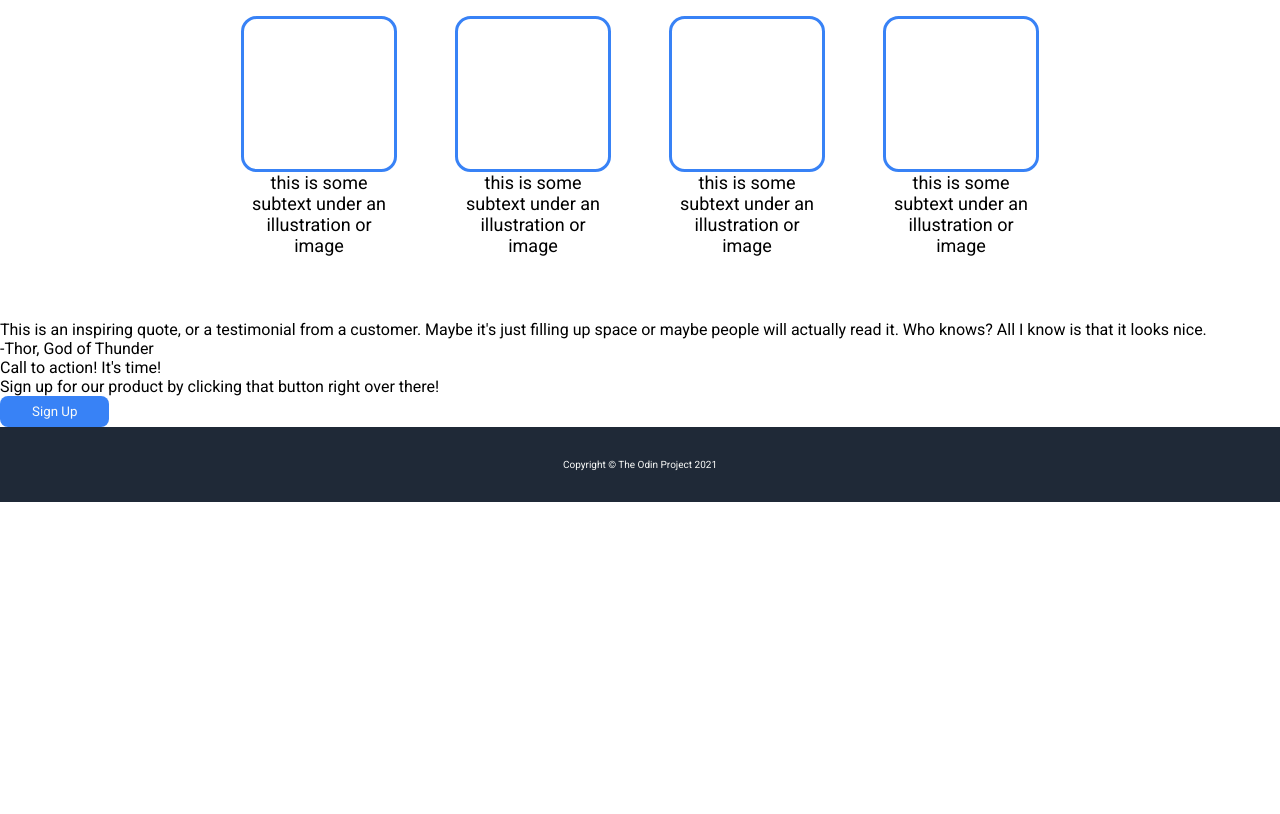
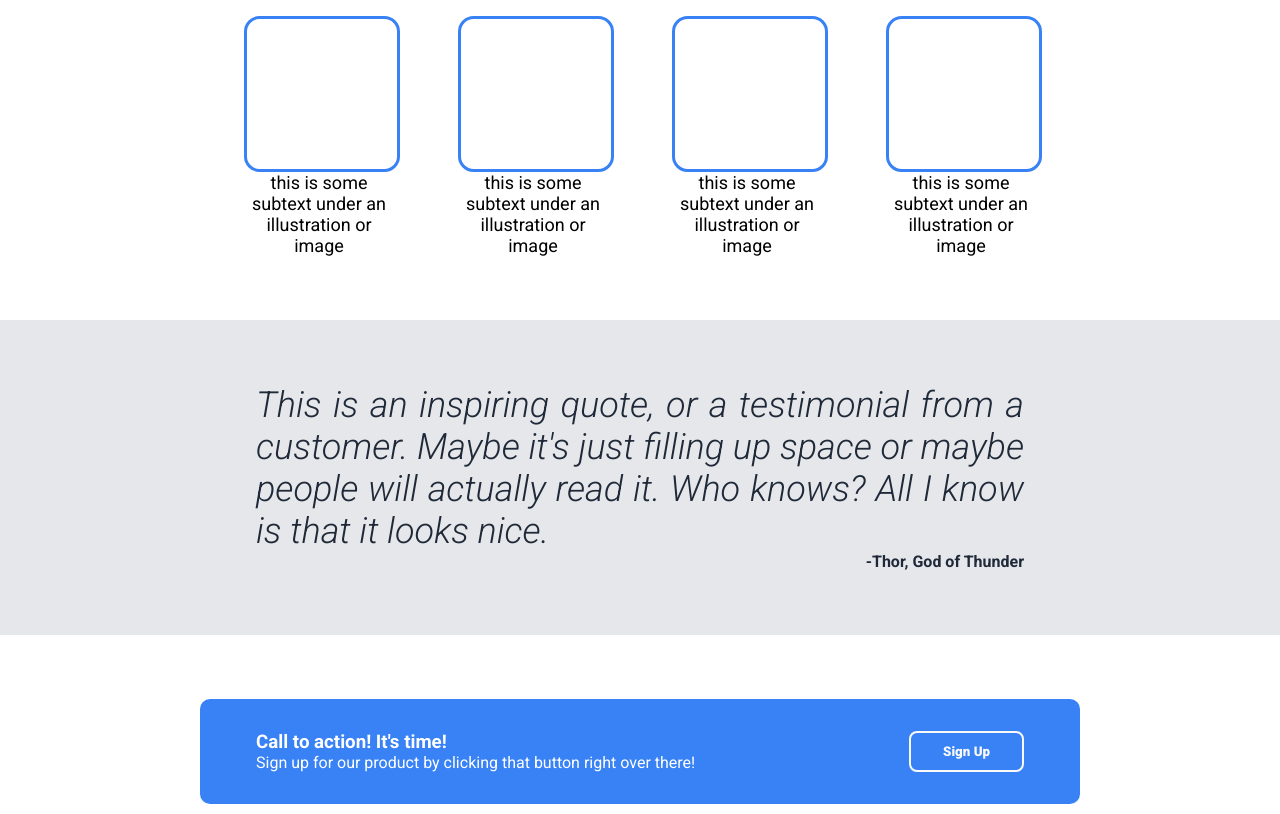
Before and after one commit to giraen/odin_landingpage, a plain HTML site: page index.html in a window 1280 px wide. Shown: the part 568-1382 px from the top of the page. Before the commit the page ends 1070 px from the top, so only its background shows below. Drawn offline with Linux system fonts and the light colour scheme.

Commit message:
Finished the CSS
Made the code a few lines shorter by combining CSS properties of elements that repeats.

```diff
--- a/index.html
+++ b/index.html
@@ -58,14 +58,14 @@
     </div>
 
     <div id="quote-container">
-        <p class="quote">This is an inspiring quote, or a testimonial from a customer. Maybe it's just filling up space or maybe people will actually read it. Who knows? All I know is that it looks nice.</p>
+        <p class="quote-text">This is an inspiring quote, or a testimonial from a customer. Maybe it's just filling up space or maybe people will actually read it. Who knows? All I know is that it looks nice.</p>
 
         <p class="quote-name">-Thor, God of Thunder</p>
     </div>
 
     <div id="signup-container">
         <div class="signup-left">
-            <p class="signup-header">Call to action! It's time!</p>
+            <h3 class="signup-header">Call to action! It's time!</h3>
 
             <p class="signup-desc">Sign up for our product by clicking that button right over there!</p>
         </div>
--- a/style/style.css
+++ b/style/style.css
@@ -30,7 +30,7 @@ li {
     justify-content: center;
 }
 
-body, #info-container {
+body, #info-container, .card, #quote-container {
     display: flex;
     flex-direction: column;
 }
@@ -42,7 +42,7 @@ body, #info-container {
     display: flex;
 }
 
-#header-container {
+#header-container, #signup-container {
     justify-content: space-between;
 }
 
@@ -74,20 +74,26 @@ p.main-desc {
     margin: 0 0 8px 0;
 }
 
+#signup-container, button {
+    background-color: #3882f6;
+}
+
 button {
-    background-color: #3882f6;
     border-radius: 8px;
     padding: 8px 32px;
     border: none;
+    font-weight: 900;
 }
 
 #info-container {
     margin: 32px 0;
     padding: 0 256px;
     align-items: center;
+
+    text-align: center;
 }
 
-.card-container, .card {
+.card-container{
     display: flex;
 }
 
@@ -97,9 +103,6 @@ button {
 }
 
 .card {
-    flex-direction: column;
-    align-items: center;
-
     width: 150px;
     text-align: center;
     font-size: 18px;
@@ -112,7 +115,37 @@ button {
     border-radius: 10%;
 }
 
+#quote-container {
+    background-color: #e5e7eb;
+    padding: 64px 256px;
+}
 
+.quote-text {
+    font-style: italic;
+    text-align: justify;
+    font-weight: 300;
+    font-size: 36px;
+    color: #1f2937;
+}
+
+.quote-name {
+    text-align: right;
+    font-weight: bold;
+    color: #1f2937;
+}
+
+#signup-container {
+    margin: 64px 200px;
+    padding: 32px 56px;
+    border-radius: 10px;
+    color: white;
+
+    display: flex;
+}
+
+.signup-btn {
+    border: 2px solid;
+}
 
 footer {
     justify-content: center;
```
